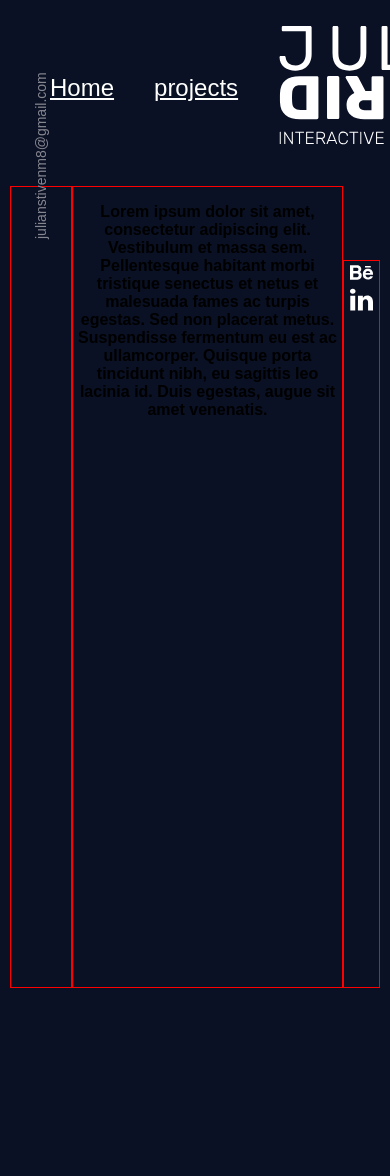
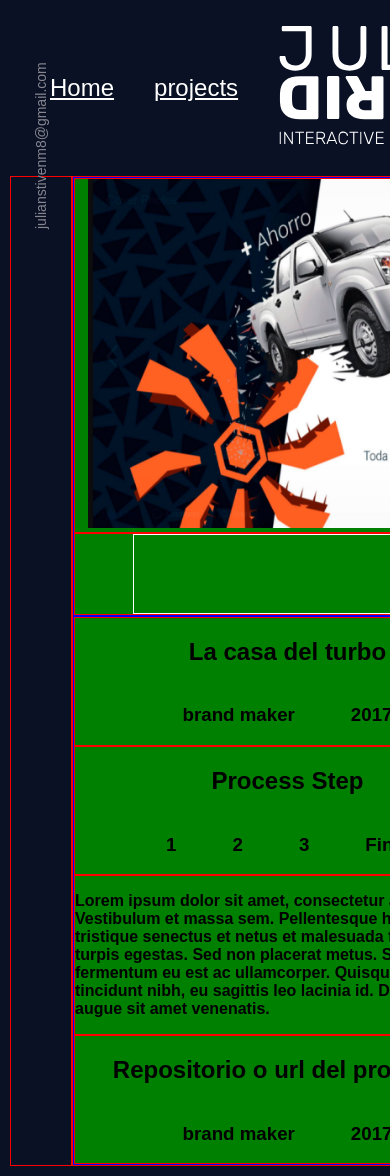
Before and after one commit to julianstivenm8/portafolio, a React (Create React App) app: page / in a window 390 px wide. Shown: the top 1176 px of the page. Before the commit the page ends 998 px from the top, so only its background shows below. Built offline with nearby package versions, Linux system fonts and the light colour scheme.

Commit message:
Mañana dia 4 miercoles 11 de abril

```diff
--- a/src/App.css
+++ b/src/App.css
@@ -98,7 +98,8 @@ vertical-aling:top;
                                                                       /* Home */
 
 .body {
-  /* margin: 0px; */
+  margin: 0px;
+  padding-top: 0px;
   /* background: #0A1124; */
   /*background-image: url('../images/background.png');*/
   /* background-size: 100%; */
@@ -224,9 +225,11 @@ vertical-aling:top;
 @media all and (min-width: 800px) {
   .trabajos    { flex: 3 0px; }
   .padre    { flex: 3 0px; }
+  .contactPadre    { flex: 3 0px; }
   .correo { order: 1; }
   .trabajos { order: 2; }
   .padre { order: 2; }
+  .contactPadre { order: 2; }
   .redes { order: 3; }
 }
 
@@ -239,45 +242,95 @@ vertical-aling:top;
     /* display: inline-block; */
     /* margin: auto; */
     /* width:90%; */
-    height:800px;
+    height:auto;
     /* height:inherit; */
     border: 1px solid red;
     display: flex;
     justify-content: center;
 }
 .hijo{
-  width:800px;
-  height:100%;
+  width:auto;
+  max-width: none;
+  height:auto;
   background: green;
   border: 1px solid blue;
   display: flex;
   justify-content:center;
   flex-direction: column;
+  flex-grow: 1;
 }
 .hijoDosUno {
   border: 1px solid red;
-  flex-grow: 9;
+  flex-grow: 1;
+  /* width: 200px; */
 }
+.imagenPrincipal{
+  width: auto;
+  display: inline-block;
+}
+
 .hijoDosDos {
   border: 1px solid red;
+  /* flex-grow: 1; */
+  display: flex;
+  justify-content:center;
+  align-content: center;
   flex-grow: 1;
+}
+.choose{
+  width:308px;
+  height: 78px;
+  border: 1px solid white;
 }
 
 .hijoTresUno {
   border: 1px solid red;
   flex-grow: 1;
+  display: flex;
+  justify-content:center;
+  flex-direction: column;
+  /* align-content: flex-start; */
+}
+.projdesc{
+  display: flex;
+  justify-content:flex-start;
+  flex-direction: row;
+}
+.projSpace{
+  margin-left: 56px;
 }
 .hijoTresDos {
   border: 1px solid red;
   flex-grow: 1;
+  display: flex;
+  justify-content:center;
+  flex-direction: column;
+  align-content: flex-start;
 }
 .hijoTresTres {
   border: 1px solid red;
   flex-grow: 3;
+  font-size: 28px;
+  text-align: left;
 }
 .hijoTresCuatro {
   border: 1px solid red;
   flex-grow: 1;
+}
+
+@media all and (max-width: 1366px) {
+  .imagenPrincipal    { width:750px; }
+}
+
+@media all and (max-width: 800px) {
+  .imagenPrincipal    { width:400px; }
+  .padre  { flex-direction: column;}
+  .projdesc  {  justify-content:center; }
+  .hijoTresTres {  font-size: 21px;}
+}
+@media screen and (max-width: 740px) {
+  .padre  { flex-direction: column;}
+  .hijoTresTres {  font-size: 16px;}
 }
 
                                                             /* About */
@@ -328,3 +381,83 @@ vertical-aling:top;
   border: 1px solid red;
   flex-grow: 1;
 }
+
+                                                            /* Contact */
+
+.contactPadre{
+  border: 1px solid red;
+    /* display: inline-block; */
+    /* margin: auto; */
+  /* width:600px; */
+    height:800px;
+    /* height:inherit; */
+    border: 1px solid red;
+    display: flex;
+    justify-content: center;
+}
+.contactHijoUno{
+width:41%;
+height:100%;
+background: green;
+border: 1px solid blue;
+display: flex;
+justify-content:center;
+flex-direction: column;
+/* flex-grow: 1; */
+}
+.contactHijoUnoUno {
+border: 1px solid red;
+flex-grow: 1;
+text-align: center;
+font-size: 21px;
+}
+.contactHijoUnoDos {
+border: 1px solid red;
+flex-grow: 3;
+display: flex;
+justify-content:space-between;
+flex-direction: row;
+flex-wrap: wrap;
+}
+.contactBox{
+  width:290px;
+  height: 74px;
+  border: 1px solid white;
+}
+.contactHijoUnoTres {
+border: 1px solid red;
+flex-grow: 7;
+display: flex;
+justify-content:space-between;
+flex-direction:column;
+/* flex-wrap: wrap; */
+}
+.contactMensajeUno{
+text-align: left;
+}
+.contactMensajeBox{
+  width:100%;
+  height: 74px;
+  border: 1px solid white;
+  flex-grow: 2;
+}
+.contactMensajeDos{
+text-align: left;
+}
+.contactHijoUnoCuatro {
+border: 1px solid red;
+flex-grow: 2;
+display: flex;
+justify-content:flex-end;
+}
+.send{
+  width:171px;
+  height: 31px;
+  border: 1px solid white;
+  text-align: left;
+  font-size: 37.8px;
+}
+
+@media all and (min-width: 800px) {
+  .contactHijoUnoDos    { justify-content:center;; }
+}
--- a/src/App.js
+++ b/src/App.js
@@ -29,9 +29,9 @@ class App extends Component {
 
    </section>
     {/* <Home/> */}
-    {/* <Projects/> */}
+    <Projects/>
     {/* <About/> */}
-    <Contact/>
+    {/* <Contact/> */}
   <section id="redes" className="redes">
     <div className="contIzq">
     <figure className="be">
--- a/src/contact/contact.js
+++ b/src/contact/contact.js
@@ -4,14 +4,24 @@ class Contact extends Component {
 
   render() {
     return (
- <div className="padre">
+ <div className="contactPadre">
   <div className='contactHijoUno'>
-    <div className='contactHijoDosUno '>
-<p>Lorem ipsum dolor sit amet, consectetur adipiscing elit. Vestibulum et massa sem. Pellentesque habitant morbi tristique senectus et netus et malesuada fames ac turpis egestas. Sed non placerat metus. Suspendisse fermentum eu est ac ullamcorper. Quisque porta tincidunt nibh, eu sagittis leo lacinia id. Duis egestas, augue sit amet venenatis.</p>
+    <div className='contactHijoUnoUno '><p>Lorem ipsum dolor sit amet, consectetur adipiscing elit. Vestibulum et massa sem.</p>
+    <p>Pellentesque habitant morbi tristique senectus et netus et malesuada fames ac turpis egestas. Sed non placerat metus. </p>  </div>
+    <div className='contactHijoUnoDos '>
+       <div className='contactBox'>First Name*</div>
+       <div className='contactBox'>Last Name</div>
+       <div className='contactBox'>Email*</div>
+       <div className='contactBox'>Country</div>
     </div>
-  </div>
-  <div className='contactHijoDos'>
-
+    <div className='contactHijoUnoTres '>
+      <div className='contactMensajeUno'>Message*</div>
+      <div className='contactMensajeBox'></div>
+      <div className='contactMensajeDos'>*Request field</div>
+     </div>
+    <div className='contactHijoUnoCuatro '>
+       <div className='send'>Send</div>
+    </div>
   </div>
  </div>
     );
--- a/src/projects/projects.js
+++ b/src/projects/projects.js
@@ -1,20 +1,51 @@
 import React, { Component } from 'react';
 import '../App.css';
-import Lsvg from '../icons/components/Lsvg.js'
+import Lsvg from '../icons/components/Lsvg.js';
 class Projects extends Component {
 
   render() {
     return (
       <div className="padre">
        <div className='hijo'>
-         <div className='hijoDosUno '></div>
-         <div className='hijoDosDos '></div>
+         <div className='hijoDosUno'>
+    {/* <img src={Imagen} alt="ilustracionLaCasaDelTurbo"/> */}
+    <img src={require('../resources/images/project/portafolioWeb.jpg')}
+    className='imagenPrincipal'
+   />
+         </div>
+         <div className='hijoDosDos '>
+            <div className='choose'></div>
+         </div>
        </div>
        <div className='hijo'>
-         <div className='hijoTresUno '></div>
-         <div className='hijoTresDos '></div>
-         <div className='hijoTresTres '></div>
-         <div className='hijoTresCuatro '></div>
+         <div className='hijoTresUno '>
+           <h2 className='projdesc'>La casa del turbo</h2>
+           <div className='projdesc'>
+           <h3>brand maker</h3>
+           <h3 className='projSpace'>2017</h3>
+           </div>
+         </div>
+         <div className='hijoTresDos '>
+           <h2 className='projdesc'>Process Step</h2>
+           <div className='projdesc'>
+           <h3>1</h3>
+           <h3 className='projSpace'>2</h3>
+           <h3 className='projSpace'>3</h3>
+           <h3 className='projSpace'>Final</h3>
+           </div>
+         </div>
+         <div className='hijoTresTres '>
+           <p>
+             Lorem ipsum dolor sit amet, consectetur adipiscing elit. Vestibulum et massa sem. Pellentesque habitant morbi tristique senectus et netus et malesuada fames ac turpis egestas. Sed non placerat metus. Suspendisse fermentum eu est ac ullamcorper. Quisque porta tincidunt nibh, eu sagittis leo lacinia id. Duis egestas, augue sit amet venenatis.
+           </p>
+         </div>
+         <div className='hijoTresCuatro '>
+           <h2 className='projdesc'>Repositorio o url del proyecto:</h2>
+           <div className='projdesc'>
+           <h3>brand maker</h3>
+           <h3 className='projSpace'>2017</h3>
+           </div>
+         </div>
        </div>
       </div>
     );
```
Also changed, not shown: src/resources/images/project/portafolioWeb.jpg (added).
